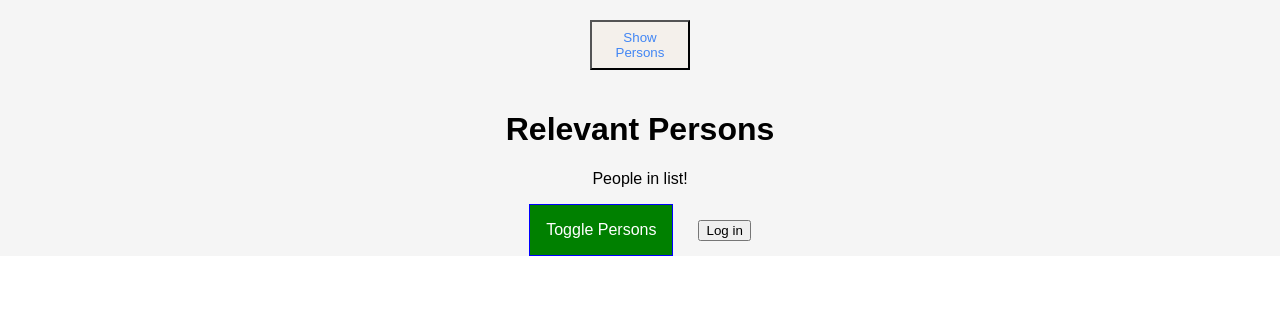
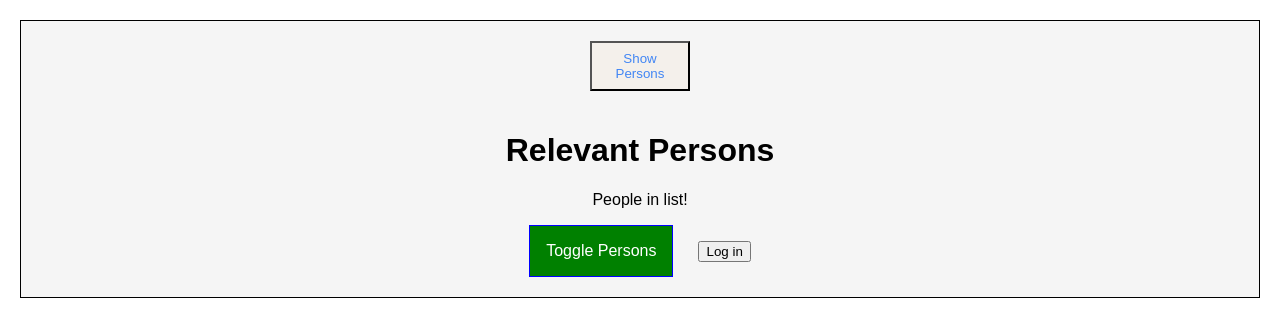
Before and after one commit to ankurvaseashta/react-complete-guide, a React app: page / in a window 1280 px wide. Shown: the top 316 px of the page. Built offline with nearby package versions, Linux system fonts and the light colour scheme.

Commit message:
Add margins to app

```diff
--- a/src/containers/App.css
+++ b/src/containers/App.css
@@ -1,4 +1,7 @@
 .App {
   text-align: center;
   background: whitesmoke;
+  border: 1px black solid;
+  margin: 20px 20px 20px 20px;
+  padding-bottom: 20px;
 }
```
